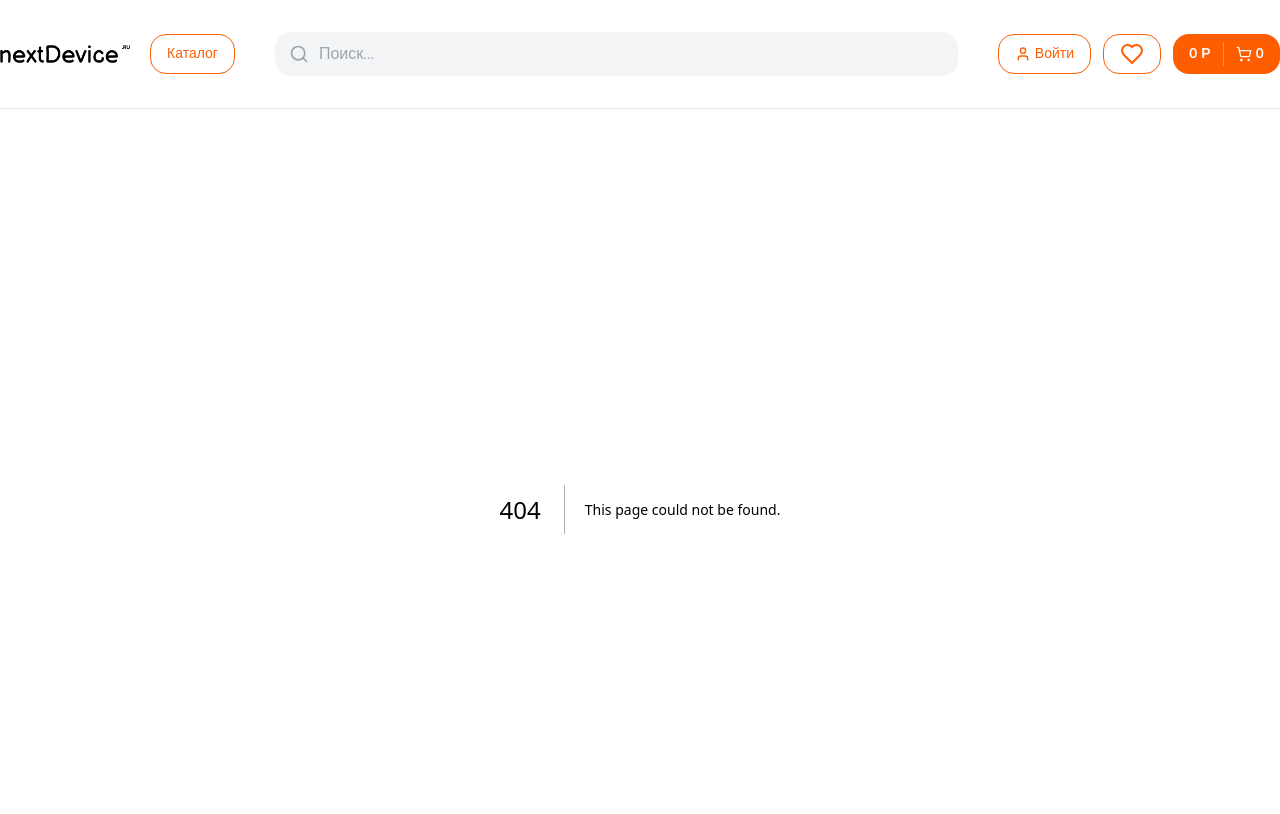
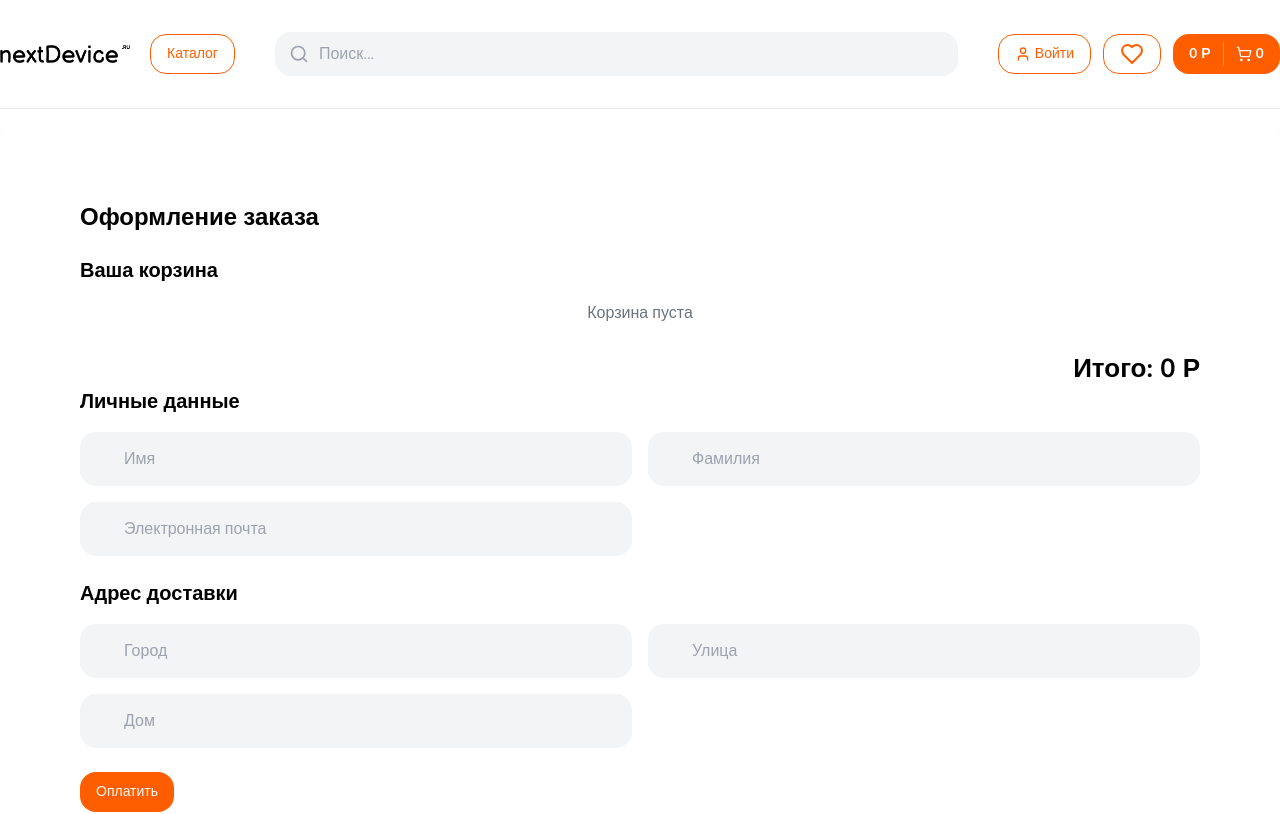
Before and after one commit to sayk-77/frontend.next-device, a Next.js app: page /order in a window 1280 px wide. Before the commit this address had no page. Shown: the top 814 px of the page. Built offline with nearby package versions, Linux system fonts and the light colour scheme.

Commit message:
add page create order

```diff
--- /dev/null
+++ b/app/order/page.tsx
@@ -0,0 +1,85 @@
+'use client';
+
+import { Container } from '@/components/shared';
+import { CartItem } from '@/components/shared/cartItem';
+import { Button } from '@/components/ui';
+import { useCartStore } from '@/store/cartStore';
+import React from 'react';
+
+const OrderPage = () => {
+  const { items, clearCart } = useCartStore();
+
+  const totalPrice = items.reduce((total, item) => total + item.price * item.quantity, 0);
+
+  return (
+    <Container>
+      <div className="relative py-3">
+        <div className="relative px-4 py-10 bg-white shadow-lg sm:rounded-3xl sm:p-20">
+          <h1 className="text-2xl font-semibold mb-6">Оформление заказа</h1>
+
+          <div className="mb-6">
+            <h2 className="text-xl font-semibold mb-4">Ваша корзина</h2>
+            {items.length > 0 ? (
+              items.map(item => (
+                <CartItem
+                  key={item.productId}
+                  productId={item.productId}
+                  quantity={item.quantity}
+                />
+              ))
+            ) : (
+              <p className="text-center text-gray-500 mt-4">Корзина пуста</p>
+            )}
+          </div>
+          <h3 className="font-bold text-end text-[26px]">Итого: {totalPrice} Р</h3>
+
+          <div className="mb-6">
+            <h2 className="text-xl font-semibold mb-4">Личные данные</h2>
+            <div className="grid grid-cols-1 md:grid-cols-2 gap-4">
+            <input
+                  type="text"
+                  className='rounded-2xl outline-none w-full p-[15px] bg-gray-100 pl-11'
+                  placeholder='Имя'
+              />
+              <input
+                  type="text"
+                  className='rounded-2xl outline-none w-full p-[15px] bg-gray-100 pl-11'
+                  placeholder='Фамилия'
+              />
+              <input
+                  type="text"
+                  className='rounded-2xl outline-none w-full p-[15px] bg-gray-100 pl-11'
+                  placeholder='Электронная почта'
+              />
+            </div>
+          </div>
+
+          <div className="mb-6">
+            <h2 className="text-xl font-semibold mb-4">Адрес доставки</h2>
+            <div className="grid grid-cols-1 md:grid-cols-2 gap-4">
+            <input
+                  type="text"
+                  className='rounded-2xl outline-none w-full p-[15px] bg-gray-100 pl-11'
+                  placeholder='Город'
+              />
+              <input
+                  type="text"
+                  className='rounded-2xl outline-none w-full p-[15px] bg-gray-100 pl-11'
+                  placeholder='Улица'
+              />
+              <input
+                  type="text"
+                  className='rounded-2xl outline-none w-full p-[15px] bg-gray-100 pl-11'
+                  placeholder='Дом'
+              />
+            </div>
+          </div>
+
+          <Button>Оплатить</Button>
+        </div>
+      </div>
+    </Container>
+  );
+};
+
+export default OrderPage;
--- a/components/shared/cartDrawer.tsx
+++ b/components/shared/cartDrawer.tsx
@@ -2,6 +2,7 @@ import React from 'react';
 import { useCartStore } from '@/store/cartStore';
 import { Button } from '../ui';
 import { CartItem } from './cartItem';
+import Link from 'next/link';
 
 interface CartDrawerProps {
     isOpen: boolean;
@@ -42,8 +43,11 @@ const CartDrawer: React.FC<CartDrawerProps> = ({ isOpen, onClose }) => {
                     )}
                 </div>
                 {items.length > 0 && (
-                    <div className="mt-4">
+                    <div className="mt-4 flex justify-between">
                         <h3 className="font-bold text-[26px]">Итого: {totalPrice} Р</h3>
+                        <Link href="/order">
+                            <Button onClick={onClose}>Оформит заказ</Button>
+                        </Link>
                     </div>
                 )}
             </div>
```
